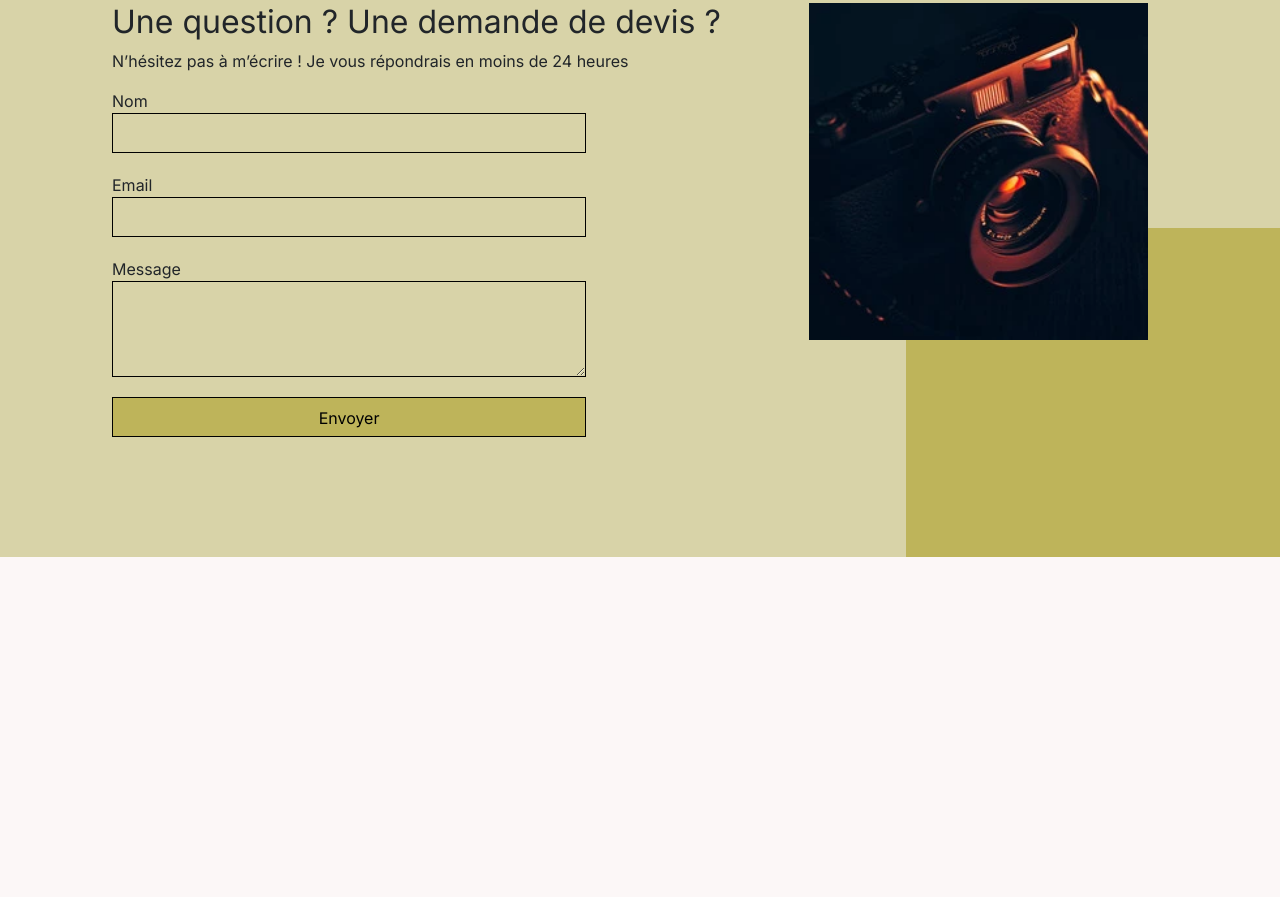
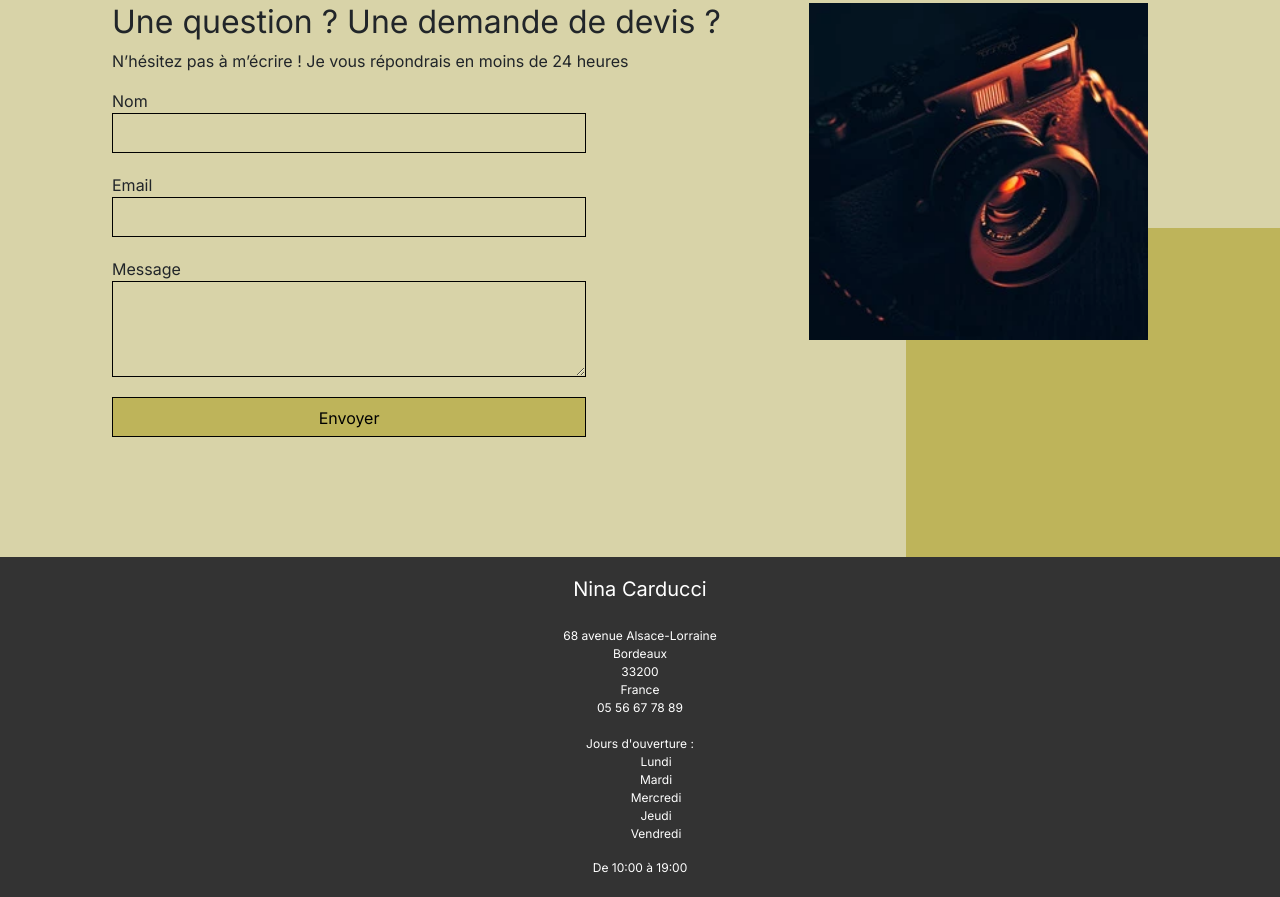
Before and after one commit to jodinotnice/Oc_Projet5, a website: page index.html in a window 1280 px wide. Shown: the part 4234-5131 px from the top of the page. Before the commit the page ends 4791 px from the top, so only its background shows below. Drawn offline with nearby package versions, Linux system fonts and the light colour scheme.

Commit message:
Schema ajouté

```diff
--- a/assets/style.css
+++ b/assets/style.css
@@ -354,3 +354,16 @@ input[type="submit"] {
 		width: 80%;
 	}
 }
+
+footer {
+	background-color: #333;
+	color: white;
+	font-size: 12px;
+	padding: 20px;
+	text-align: center;
+}
+
+div li {
+
+	list-style-type: none;
+}
--- a/index.html
+++ b/index.html
@@ -179,4 +179,32 @@
 	</div>
 </div>
 </body>
+<footer>
+	<div itemscope itemtype="https://schema.org/Organization">
+		<h5><span itemprop="name">Nina Carducci</span></h5>
+
+		<div itemscope itemtype="https://schema.org/LocalBusiness">
+				<span itemprop="name" style="display: none;">Nina Carducci </span><br>
+				<span itemprop="streetAddress">68 avenue Alsace-Lorraine</span><br>
+				<span itemprop="addressLocality">Bordeaux</span><br>
+				<span itemprop="postalCode">33200</span><br>
+				<span itemprop="addressCountry">France</span><br>
+				<span itemprop="telephone">05 56 67 78 89</span><br>
+				<span itemprop="priceRange" style="display: none;">50-400€</span><br>
+		</div>
+		<div itemprop="OpeningHoursSpecification" itemscope itemtype="https://schema.org/OpeningHoursSpecification">
+			<div>
+				Jours d'ouverture :
+				<ul>
+					<li itemprop="dayOfWeek" content="Monday">Lundi</li>
+					<li itemprop="dayOfWeek" content="Tuesday">Mardi</li>
+					<li itemprop="dayOfWeek" content="Wednesday">Mercredi</li>
+					<li itemprop="dayOfWeek" content="Thursday">Jeudi</li>
+					<li itemprop="dayOfWeek" content="Friday">Vendredi</li>
+				</ul>
+				De <span itemprop="opens" content="10:00">10:00</span> à <span itemprop="closes" content="19:00">19:00</span>
+			</div>
+		</div>
+	</div>
+</footer>
 </html>
```
